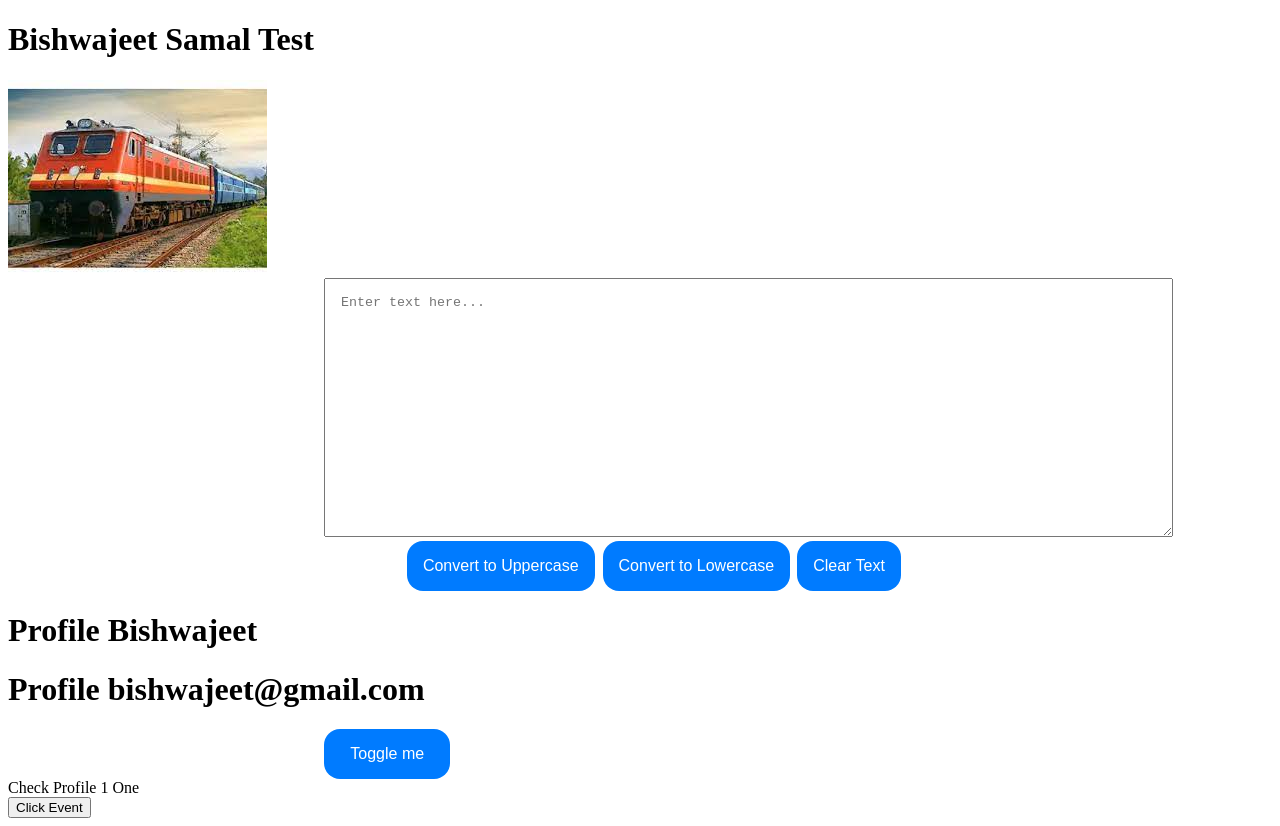
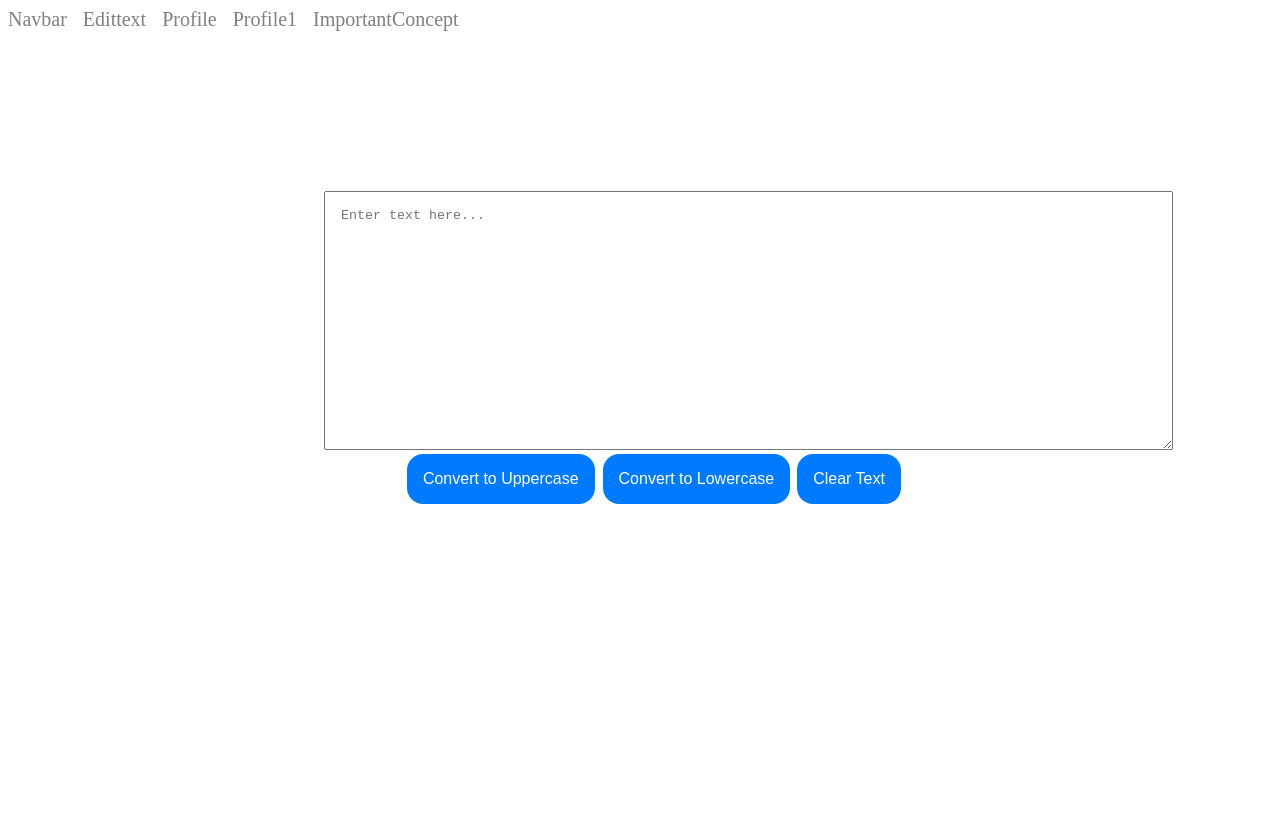
Before and after one commit to BishwajeetSamal/react-tube, a React (Create React App) app: page /Edittext in a window 1280 px wide. After the commit the page ends 800 px from the top, so only its background shows below. Built offline with nearby package versions, Linux system fonts and the light colour scheme.

Commit message:
Routing apply and links

```diff
--- a/package.json
+++ b/package.json
@@ -9,6 +9,7 @@
     "bootstrap": "^5.1.3",
     "react": "^17.0.2",
     "react-dom": "^17.0.2",
+    "react-router-dom": "^6.2.2",
     "react-scripts": "^2.1.3",
     "web-vitals": "^2.1.4"
   },
--- a/src/App.jsx
+++ b/src/App.jsx
@@ -3,15 +3,76 @@ import Navbar from "./components/Navbar";
 import Edittext from "./components/Edittext";
 import Profile from "./Profile";
 import Profile1 from "./components/Profile1";
+import ImportantConcept from "./components/ImportantConcept";
+import { BrowserRouter as Router, Route, Link, Routes } from "react-router-dom";
 function App() {
   return (
     <>
-      <Navbar />
-      <Edittext />
-      <Profile />
-      <Profile1 />
+      <Router>
+        <Link
+          style={{
+            textDecoration: "none",
+            marginRight: "1rem",
+            color: "grey",
+            fontSize: "20px",
+          }}
+          to="/"
+        >
+          Navbar
+        </Link>
+        <Link
+          style={{
+            textDecoration: "none",
+            marginRight: "1rem",
+            color: "grey",
+            fontSize: "20px",
+          }}
+          to="/Edittext"
+        >
+          Edittext
+        </Link>
+        <Link
+          style={{
+            textDecoration: "none",
+            marginRight: "1rem",
+            color: "grey",
+            fontSize: "20px",
+          }}
+          to="/Profile"
+        >
+          Profile
+        </Link>
+        <Link
+          style={{
+            textDecoration: "none",
+            marginRight: "1rem",
+            color: "grey",
+            fontSize: "20px",
+          }}
+          to="/Profile1"
+        >
+          Profile1
+        </Link>
+        <Link
+          style={{
+            textDecoration: "none",
+            marginRight: "1rem",
+            color: "grey",
+            fontSize: "20px",
+          }}
+          to="/ImportantConcept"
+        >
+          ImportantConcept
+        </Link>
+        <Routes>
+          <Route path="/" element={<Navbar />} />
+          <Route path="/Edittext" element={<Edittext />} />
+          <Route path="/Profile" element={<Profile />} />
+          <Route path="/Profile1" element={<Profile1 />} />
+          <Route path="/ImportantConcept" element={<ImportantConcept />} />
+        </Routes>
+      </Router>
     </>
   );
 }
-
 export default App;
--- a/src/components/Edittext.jsx
+++ b/src/components/Edittext.jsx
@@ -21,7 +21,7 @@ function Edittext() {
   }
 
   return (
-    <div>
+    <div style={{ marginTop: "10rem" }}>
       <textarea
         name=""
         id=""
--- /dev/null
+++ b/src/components/ImportantConcept.jsx
@@ -0,0 +1,16 @@
+import React, { Component } from "react";
+
+export default class ImportantConcept extends Component {
+  constructor() {
+    super();
+    console.warn("constructor");
+  }
+  //this calls when data gets ready
+  componentDidMount() {
+    console.warn("componentDidMount");
+  }
+  render() {
+    console.warn("render");
+    return <h1>Life Cycles Methods</h1>;
+  }
+}
```
